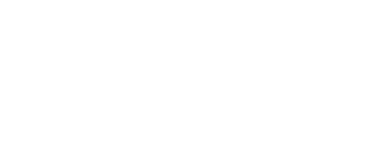
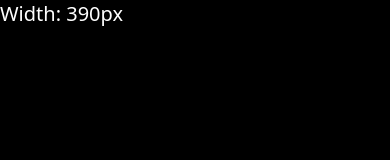
Before and after one commit to rehanadi/tailwind-sandbox, a plain HTML site: page 11-breakpoints/index.html in a window 390 px wide. Drawn offline with nearby package versions, Linux system fonts and the light colour scheme.

Commit message:
feat: breakpoints

```diff
--- a/11-breakpoints/index.html
+++ b/11-breakpoints/index.html
@@ -8,7 +8,22 @@
     <title>Breakpoints & Media Queries</title>
   </head>
   <!-- Tailwind is mobile-first -->
-  <body></body>
+  <body
+    class="bg-black sm:bg-green-800 md:bg-blue-800 lg:bg-yellow-500 xl:bg-purple-800 2xl:bg-red-800"
+  >
+    <h1 class="text-white text-xl md:text-3xl xl:text-5xl"></h1>
+
+    <script>
+      function showBrowserWidth() {
+        const width = window.innerWidth
+
+        document.querySelector("h1").innerText = `Width: ${width}px`
+      }
+
+      window.onload = showBrowserWidth
+      window.onresize = showBrowserWidth
+    </script>
+  </body>
 </html>
 
 <!-- Breakpoint Classes
```
